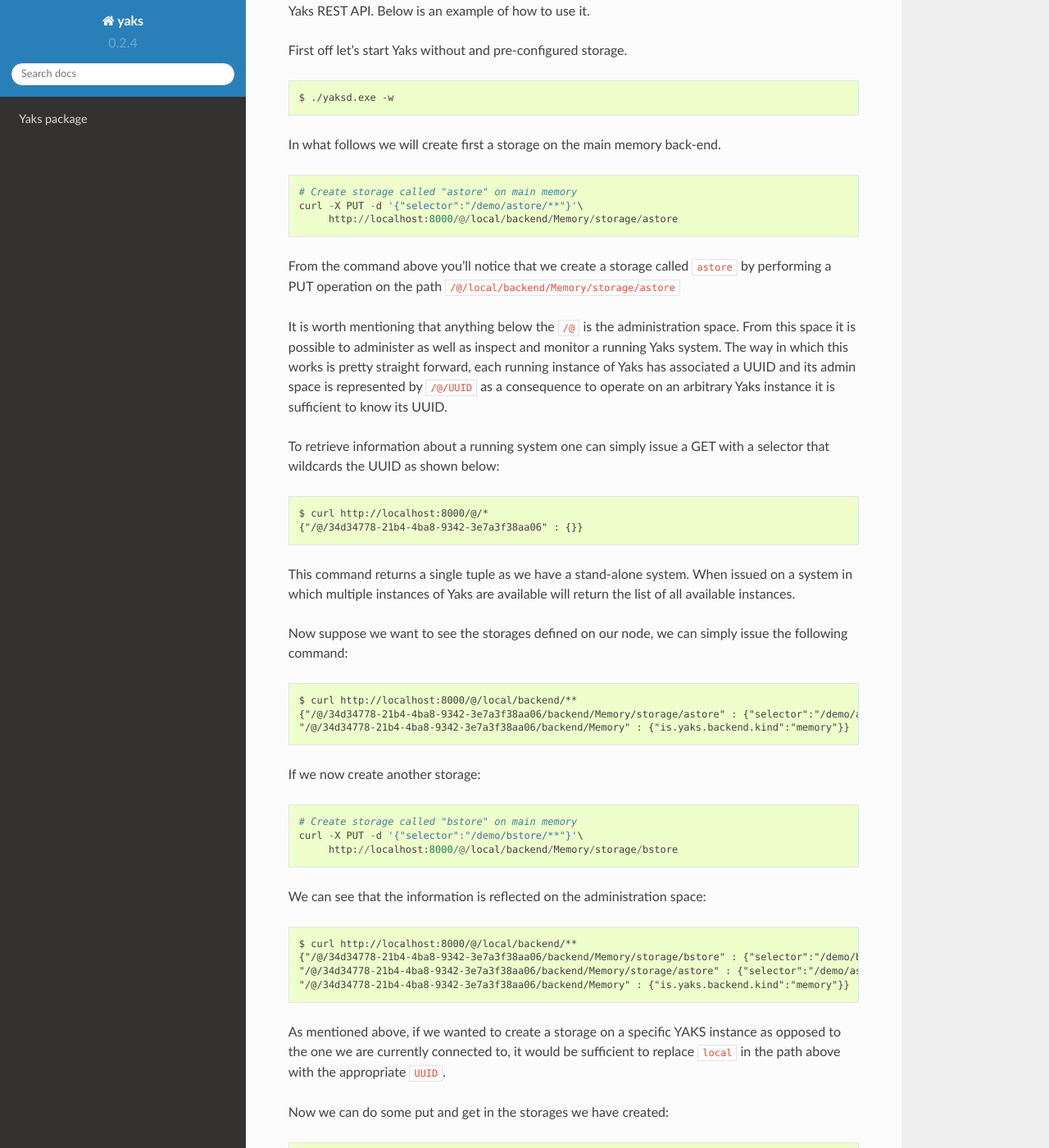
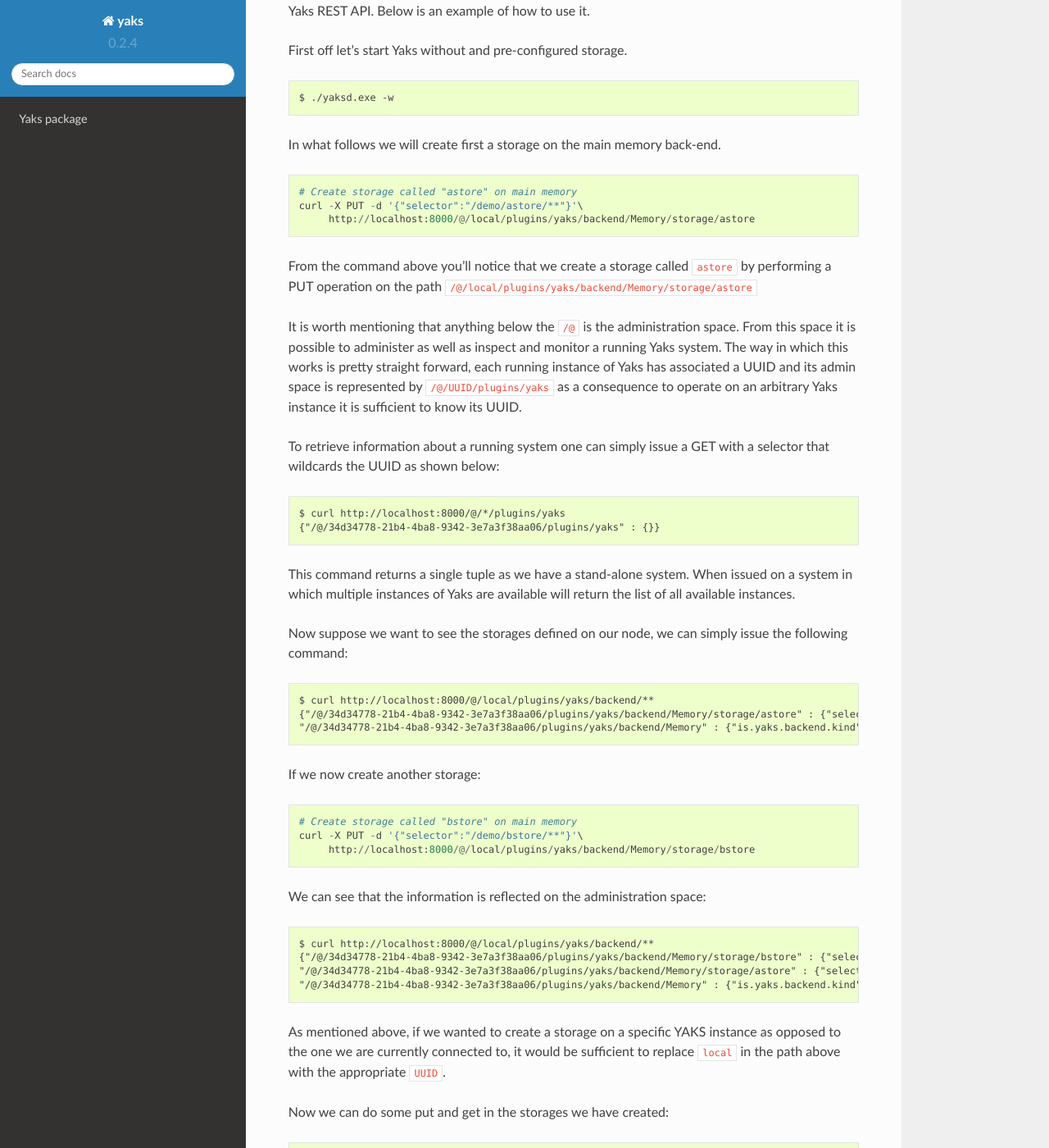
Before and after one commit to atolab/yaks-python, a Sphinx documentation site: the page built from docs/source/yintro.rst, in a window 1280 px wide and 1400 px high, scrolled down 3038 px. Shown: the whole window at 82% size. Built offline with Sphinx 7.4.7 and the Read the Docs theme 2.0.0, drawn with Linux system fonts in a browser that asks for light colours.

Commit message:
Admin space reorg

```diff
--- a/docs/source/yintro.rst
+++ b/docs/source/yintro.rst
@@ -143,18 +143,18 @@ back-end.
 
     # Create storage called "astore" on main memory
     curl -X PUT -d '{"selector":"/demo/astore/**"}'\
-         http://localhost:8000/@/local/backend/Memory/storage/astore
+         http://localhost:8000/@/local/plugins/yaks/backend/Memory/storage/astore
 
 
 From the command above you'll notice that we create a storage called
 ``astore`` by performing a PUT operation on the path
-``/@/local/backend/Memory/storage/astore``
+``/@/local/plugins/yaks/backend/Memory/storage/astore``
 
 It is worth mentioning that anything below the ``/@`` is the
 administration space. From this space it is possible to administer as
 well as inspect and monitor a running Yaks system. The way in which this
 works is pretty straight forward, each running instance of Yaks has
-associated a UUID and its admin space is represented by ``/@/UUID`` as a
+associated a UUID and its admin space is represented by ``/@/UUID/plugins/yaks`` as a
 consequence to operate on an arbitrary Yaks instance it is sufficient to
 know its UUID.
 
@@ -163,8 +163,8 @@ GET with a selector that wildcards the UUID as shown below:
 
 ::
 
-    $ curl http://localhost:8000/@/*
-    {"/@/34d34778-21b4-4ba8-9342-3e7a3f38aa06" : {}}
+    $ curl http://localhost:8000/@/*/plugins/yaks
+    {"/@/34d34778-21b4-4ba8-9342-3e7a3f38aa06/plugins/yaks" : {}}
 
 This command returns a single tuple as we have a stand-alone system.
 When issued on a system in which multiple instances of Yaks are
@@ -175,9 +175,9 @@ simply issue the following command:
 
 ::
 
-    $ curl http://localhost:8000/@/local/backend/**
-    {"/@/34d34778-21b4-4ba8-9342-3e7a3f38aa06/backend/Memory/storage/astore" : {"selector":"/demo/astore/**"},
-    "/@/34d34778-21b4-4ba8-9342-3e7a3f38aa06/backend/Memory" : {"is.yaks.backend.kind":"memory"}}
+    $ curl http://localhost:8000/@/local/plugins/yaks/backend/**
+    {"/@/34d34778-21b4-4ba8-9342-3e7a3f38aa06/plugins/yaks/backend/Memory/storage/astore" : {"selector":"/demo/astore/**"},
+    "/@/34d34778-21b4-4ba8-9342-3e7a3f38aa06/plugins/yaks/backend/Memory" : {"is.yaks.backend.kind":"memory"}}
 
 If we now create another storage:
 
@@ -185,17 +185,17 @@ If we now create another storage:
 
     # Create storage called "bstore" on main memory
     curl -X PUT -d '{"selector":"/demo/bstore/**"}'\
-         http://localhost:8000/@/local/backend/Memory/storage/bstore
+         http://localhost:8000/@/local/plugins/yaks/backend/Memory/storage/bstore
 
 We can see that the information is reflected on the administration
 space:
 
 ::
 
-    $ curl http://localhost:8000/@/local/backend/**
-    {"/@/34d34778-21b4-4ba8-9342-3e7a3f38aa06/backend/Memory/storage/bstore" : {"selector":"/demo/bstore/**"},
-    "/@/34d34778-21b4-4ba8-9342-3e7a3f38aa06/backend/Memory/storage/astore" : {"selector":"/demo/astore/**"},
-    "/@/34d34778-21b4-4ba8-9342-3e7a3f38aa06/backend/Memory" : {"is.yaks.backend.kind":"memory"}}
+    $ curl http://localhost:8000/@/local/plugins/yaks/backend/**
+    {"/@/34d34778-21b4-4ba8-9342-3e7a3f38aa06/plugins/yaks/backend/Memory/storage/bstore" : {"selector":"/demo/bstore/**"},
+    "/@/34d34778-21b4-4ba8-9342-3e7a3f38aa06/plugins/yaks/backend/Memory/storage/astore" : {"selector":"/demo/astore/**"},
+    "/@/34d34778-21b4-4ba8-9342-3e7a3f38aa06/plugins/yaks/backend/Memory" : {"is.yaks.backend.kind":"memory"}}
 
 As mentioned above, if we wanted to create a storage on a specific YAKS
 instance as opposed to the one we are currently connected to, it would
```
Also changed, not shown: 1 other file.
